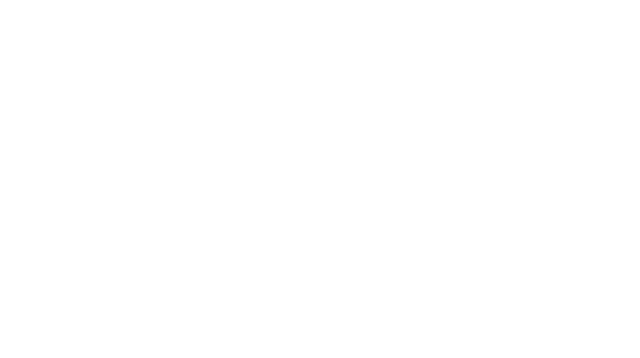
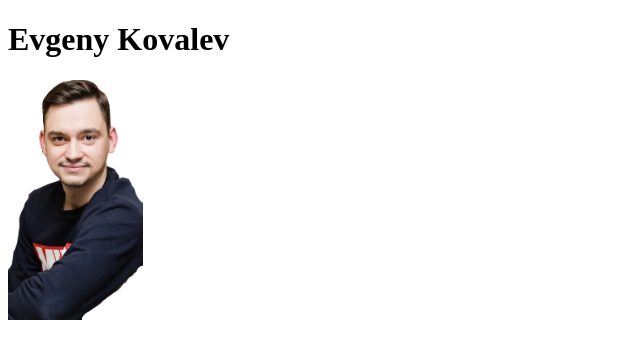
Before and after one commit to wwwtyz/rsschool-cv, a plain HTML site: page index.html in a window 1280 px wide. Shown: the whole page, without its empty margins (0-640 px from the left). Drawn offline with Linux system fonts and the light colour scheme.

Commit message:
feat: add favicon and photo

```diff
--- a/index.html
+++ b/index.html
@@ -5,8 +5,14 @@
     <meta http-equiv="X-UA-Compatible" content="IE=edge">
     <meta name="viewport" content="width=device-width, initial-scale=1.0">
     <title>CV Evgeny Kovalev</title>
+    <link rel="icon" href="./src/cv-favicon.ico">
 </head>
 <body>
-
+    <div class="CV">
+        <header>
+            <h1 class="name">Evgeny Kovalev</h1>
+            <img class="photo" src="./src/photo-kovalev.png" alt="Photo Evgeny Kovalev" width="135" height="240">
+        </header>
+    </div>
 </body>
 </html>
```
Also changed, not shown: src/cv-favicon.ico (added), src/photo-kovalev.png (added).
